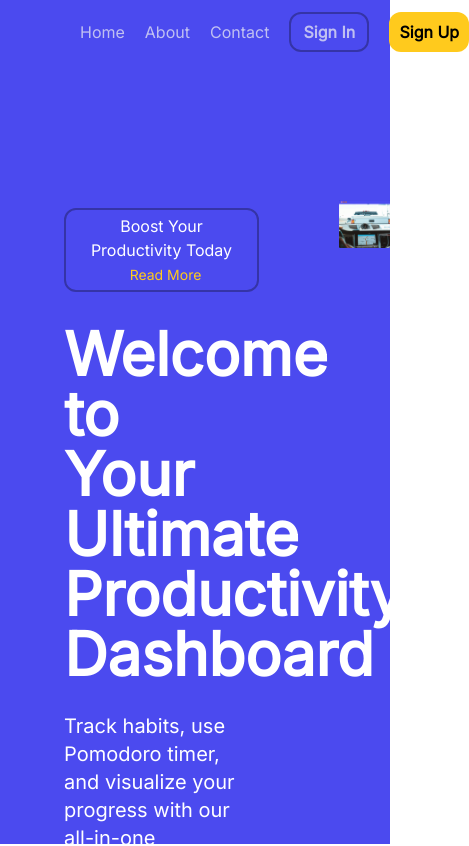
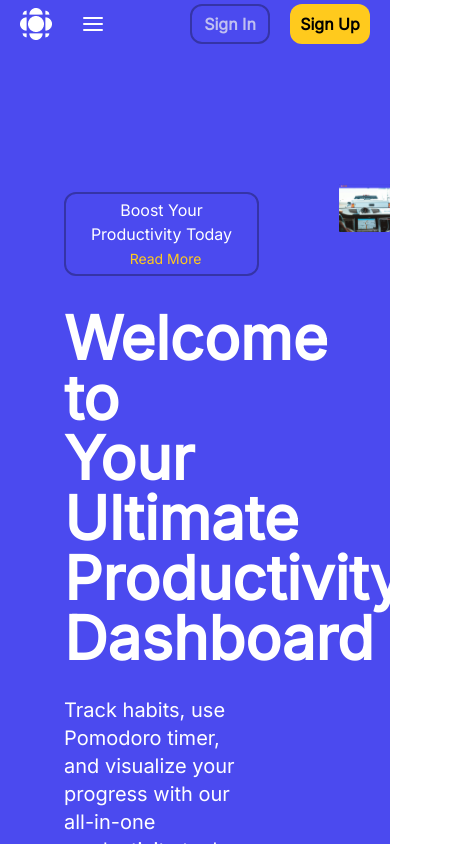
Before and after one commit to adityasangani/productivity-app, a React (Vite) app in the folder frontend/: page / in a window 390 px wide. Shown: the top 846 px of the page, 469 px wide, since content can reach past the window. Built offline with nearby package versions, Linux system fonts and the light colour scheme; no server answers.

Commit message:
made appbar responsive

```diff
--- a/frontend/package.json
+++ b/frontend/package.json
@@ -19,6 +19,7 @@
     "jwt-decode": "^4.0.0",
     "react": "^18.3.1",
     "react-dom": "^18.3.1",
+    "react-icons": "^5.5.0",
     "react-router-dom": "^6.26.0",
     "recoil": "^0.7.7",
     "uuidv4": "^6.2.13"
--- a/frontend/src/components/Appbar.jsx
+++ b/frontend/src/components/Appbar.jsx
@@ -1,16 +1,18 @@
-import React from "react";
+import React, { useState } from "react";
 import Logo from "./Logo";
 import { useNavigate } from "react-router-dom";
+import { FiMenu } from "react-icons/fi"; // Import menu icon
 
 const Appbar = () => {
   const navigate = useNavigate();
+  const [menu, setMenu] = useState(false);
   return (
-    <div className="h-16 flex justify-between items-center">
-      <div className="flex gap-5 ml-5">
+    <div className="h-1/2 flex justify-between items-center max-w-screen">
+      <div className="flex gap-5 ml-5 overflow-x-hidden">
         <div className="py-2 cursor-pointer">
           <Logo size={8} />
         </div>
-        <div className="ml-10">
+        <div className="hidden md:block ml-10">
           <ul className="flex items-center gap-5 py-3 text-customGray-70">
             <li className="hover:text-white cursor-pointer">Home</li>
             <li className="hover:text-white cursor-pointer">About</li>
@@ -18,6 +20,12 @@ const Appbar = () => {
           </ul>
         </div>
       </div>
+      <button
+        className="md:hidden text-2xl text-white mr-9"
+        onClick={() => setMenu(!menu)}
+      >
+        <FiMenu />
+      </button>
       <div className="flex gap-5 mx-5">
         <button
           onClick={() => {
@@ -36,6 +44,16 @@ const Appbar = () => {
           Sign Up
         </button>
       </div>
+      {/* Mobile Menu */}
+      {menu && (
+        <div className="absolute top-16 left-20 w-1/4 bg-indigo-500 rounded-md text-white flex flex-col items-center py-5 md:hidden">
+          <ul className="flex flex-col gap-4">
+            <li className="hover:text-buttonYellow cursor-pointer">Home</li>
+            <li className="hover:text-buttonYellow cursor-pointer">About</li>
+            <li className="hover:text-buttonYellow cursor-pointer">Contact</li>
+          </ul>
+        </div>
+      )}
     </div>
   );
 };
--- a/frontend/src/components/FrontLanding.jsx
+++ b/frontend/src/components/FrontLanding.jsx
@@ -9,11 +9,11 @@ import { smoothScroll } from "../functionality";
 export const FrontLanding = () => {
   const navigate = useNavigate();
   return (
-    <div className="flex flex-col bg-skyblue h-screen">
+    <div className="flex flex-col bg-skyblue min-h-screen">
       <div className="">
         <Appbar />
       </div>
-      <div className="flex mt-36 h-64 gap-20">
+      <div className="flex mt-36 h-64 gap-20 bg">
         <div className="flex flex-col ml-16 w-1/2 ">
           <div>
             <button className="text-white cursor-pointer py-1 px-2 rounded-xl border-2 border-blueBorder">
```
Also changed, not shown: 1 other file (tests, documents, lock files or other folders).
